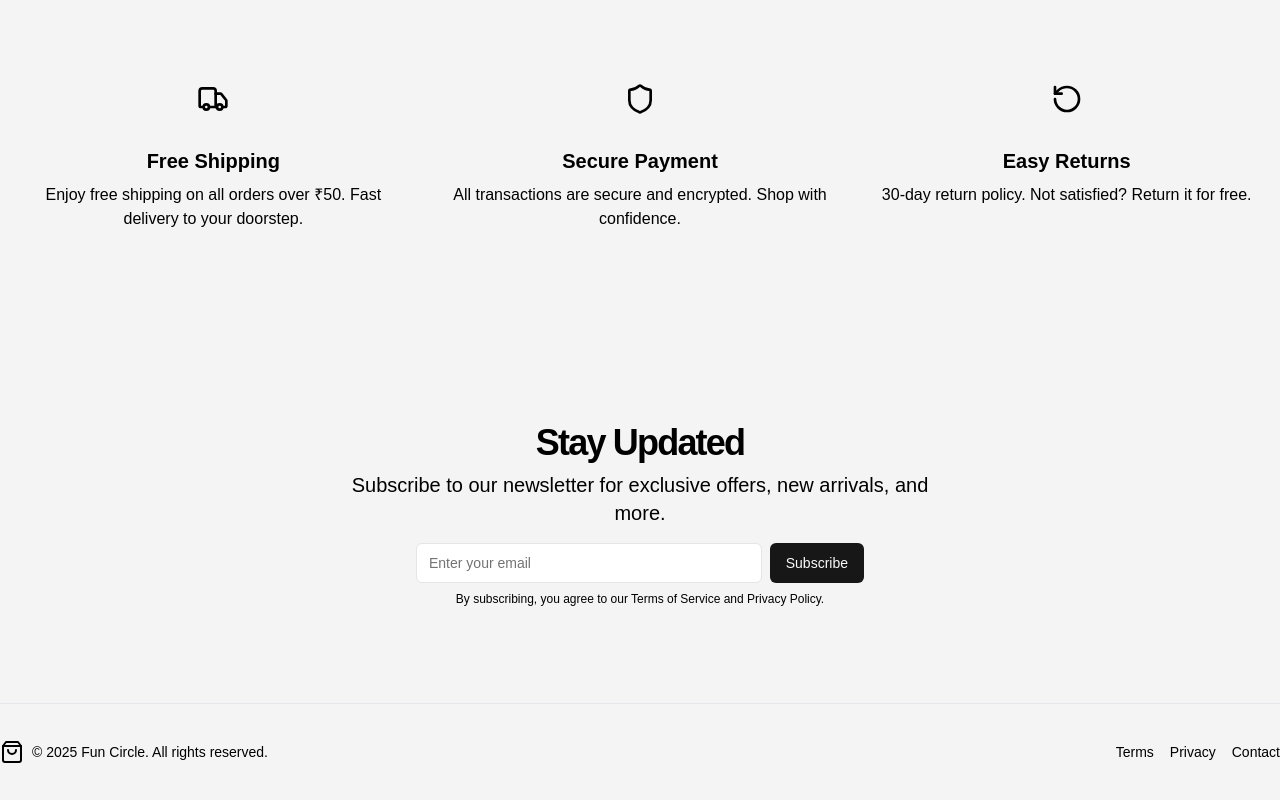
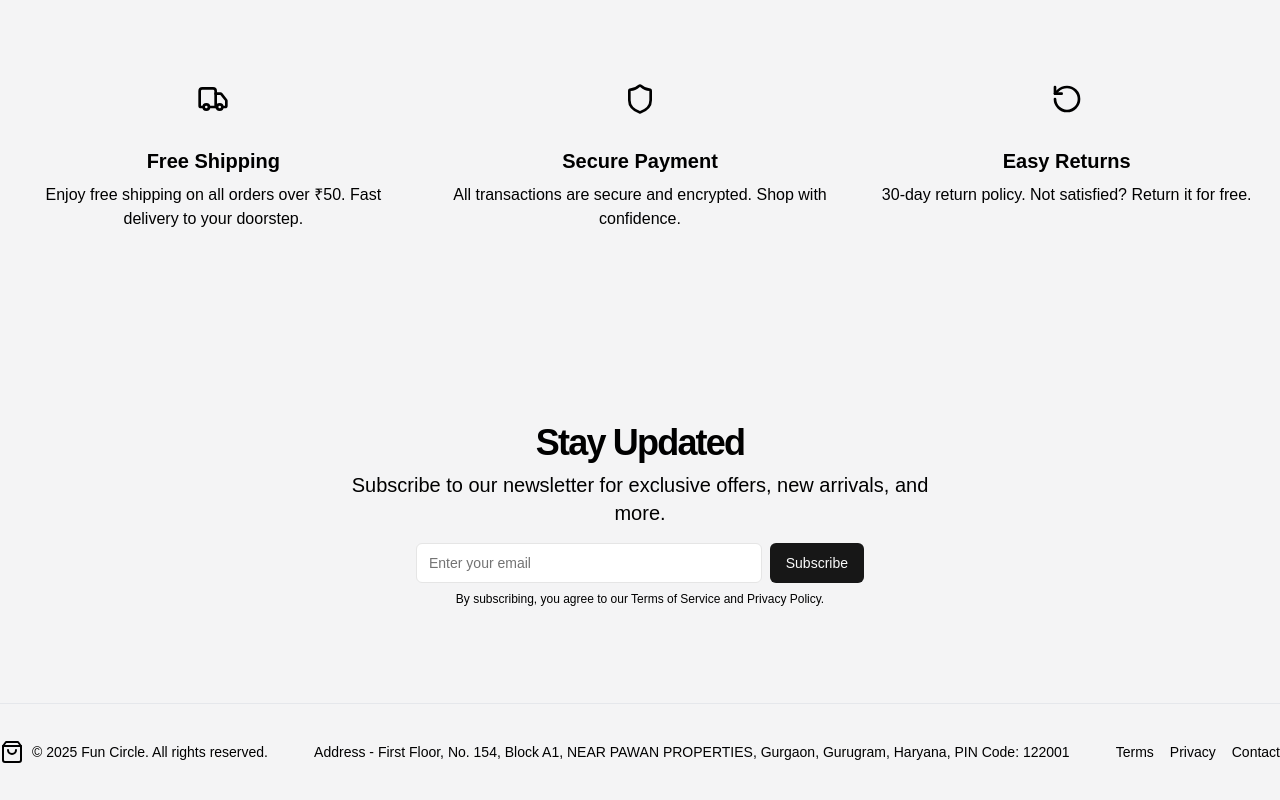
Before and after one commit to SanchitJain28/funcircle, a Next.js app: page / in a window 1280 px wide. Shown: the part 3172-3972 px from the top of the page. Built offline with nearby package versions, Linux system fonts and the light colour scheme.

Commit message:
feat: Update footer with address details and correct links for Terms, Privacy, and Contact pages

```diff
--- a/src/components/Home.tsx
+++ b/src/components/Home.tsx
@@ -389,14 +389,16 @@ export default function LandingPage() {
                 &copy; {new Date().getFullYear()} Fun Circle. All rights reserved.
               </p>
             </div>
+            <p className="text-sm px-4 text-center"> Address -
+            First Floor, No. 154, Block A1, NEAR PAWAN PROPERTIES, Gurgaon, Gurugram, Haryana, PIN Code: 122001</p>
             <div className="flex gap-4">
-              <Link href="#" className="text-xs sm:text-sm font-medium">
+              <Link href="/termsandservice" className="text-xs sm:text-sm font-medium">
                 Terms
               </Link>
-              <Link href="#" className="text-xs sm:text-sm font-medium">
+              <Link href="/privacyPolicy" className="text-xs sm:text-sm font-medium">
                 Privacy
               </Link>
-              <Link href="#" className="text-xs sm:text-sm font-medium">
+              <Link href="/contactUs" className="text-xs sm:text-sm font-medium">
                 Contact
               </Link>
             </div>
```
